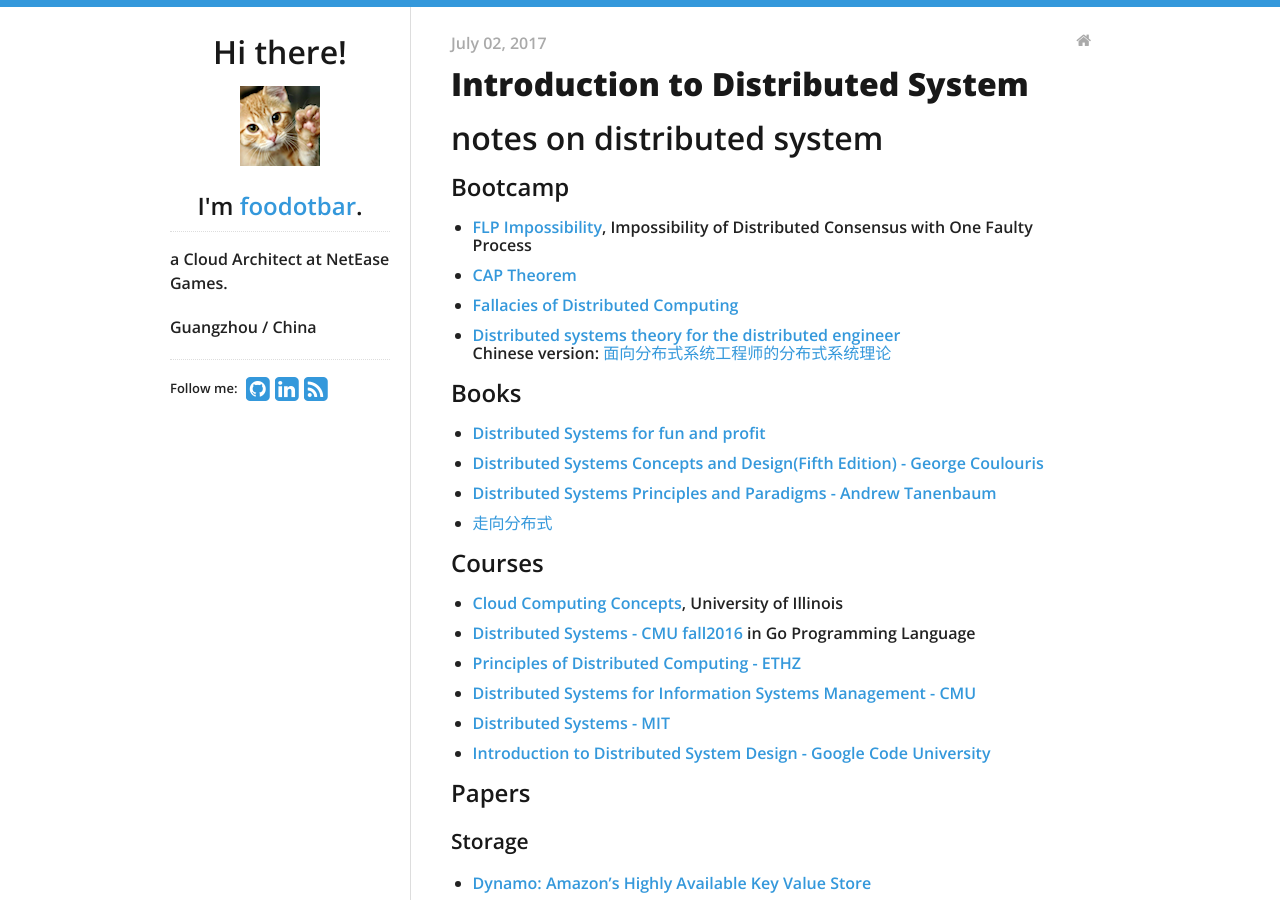
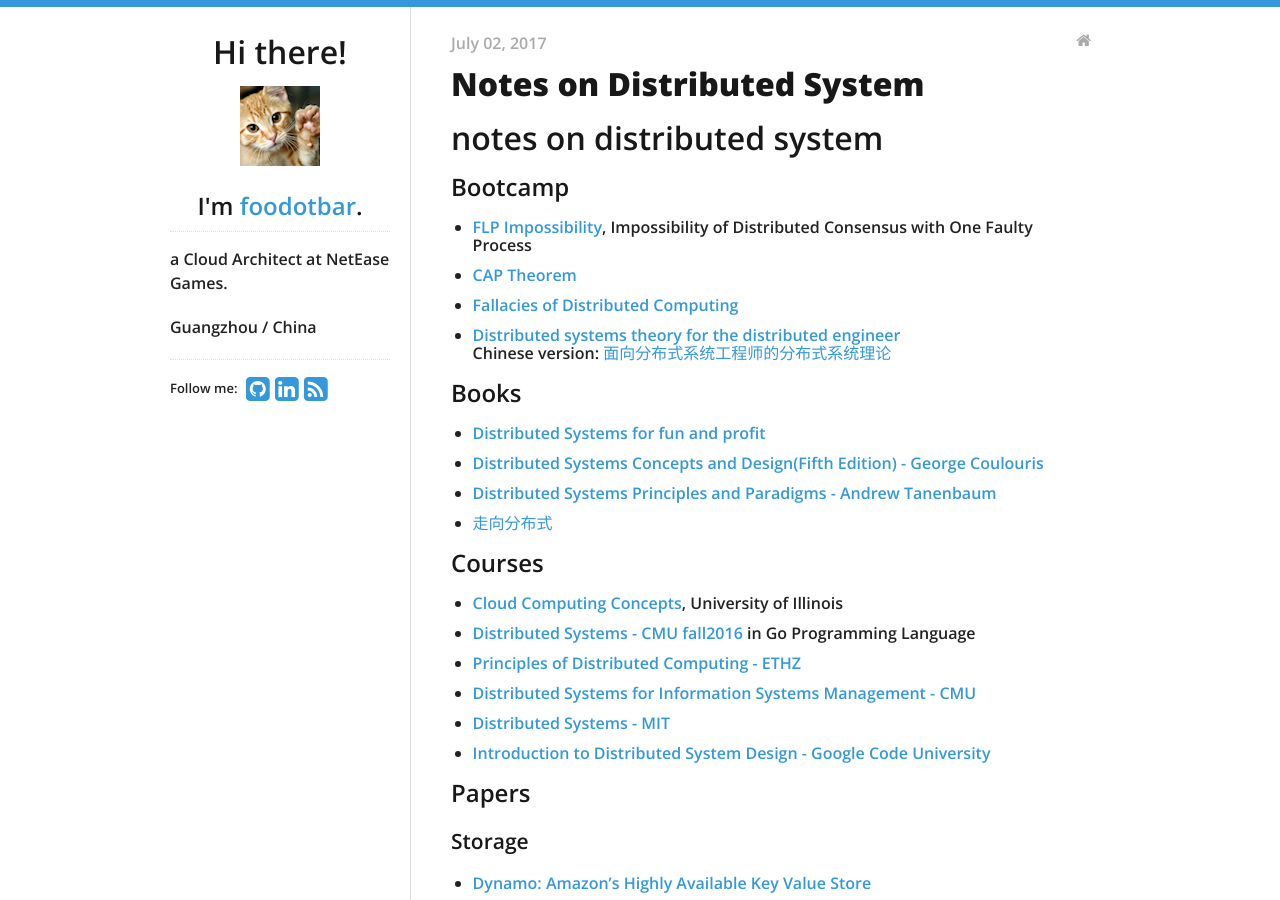
Before and after one commit to foodotbar/foodotbar.github.io, a Jekyll site: the page built from _posts/2017-07-02-Notes-on-Distributed-System.md, in a window 1280 px wide and 900 px high. Built offline with Jekyll 4.4.1, drawn with Linux system fonts in a browser that asks for light colours; nearby versions of some CDN libraries.

Commit message:
renamed the title

```diff
--- a/_posts/2017-07-02-Introduction-to-Distributed-System.md
+++ b/_posts/2017-07-02-Notes-on-Distributed-System.md
@@ -1,6 +1,6 @@
 ---
 layout: post
-title: Introduction to Distributed System
+title: Notes on Distributed System
 categories:
 - blog
 ---
```
